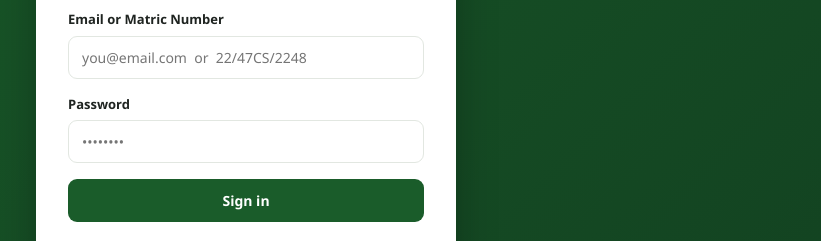
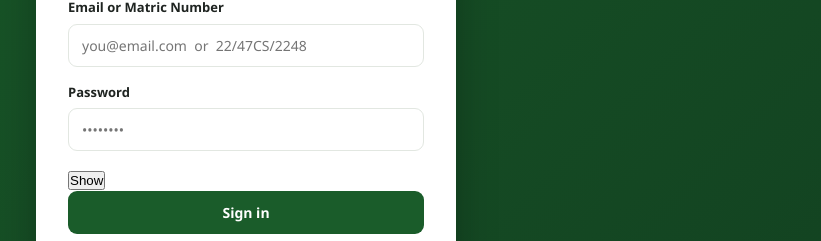
Before and after one commit to adekunle-feranmi/Kwasu-Complaint-System-, a React (Vite) app in the folder frontend/: page / in a window 1280 px wide. Shown: the part 343-584 px from the top of the page, without its empty margins (394-1215 px from the left). Built offline with nearby package versions, Linux system fonts and the light colour scheme; no server answers.

Commit message:
Replace password input with PasswordInput component

```diff
--- a/frontend/src/components/auth/Login.jsx
+++ b/frontend/src/components/auth/Login.jsx
@@ -1,6 +1,7 @@
 import { useState } from "react";
 import { useAuth } from "../../context/AuthContext";
 import { LogoCrest } from "../common/UI";
+import PasswordInput from "./PasswordInput";
 
 export default function Login({ onSwitch }) {
   const { login } = useAuth();
@@ -37,11 +38,9 @@ export default function Login({ onSwitch }) {
           onKeyDown={(e) => e.key === "Enter" && submit()}
         />
         <label>Password</label>
-        <input
-          type="password"
+        <PasswordInput
           value={password}
           onChange={(e) => setPassword(e.target.value)}
-          placeholder="••••••••"
           onKeyDown={(e) => e.key === "Enter" && submit()}
         />
         <button className="btn" onClick={submit} disabled={busy}>
```
